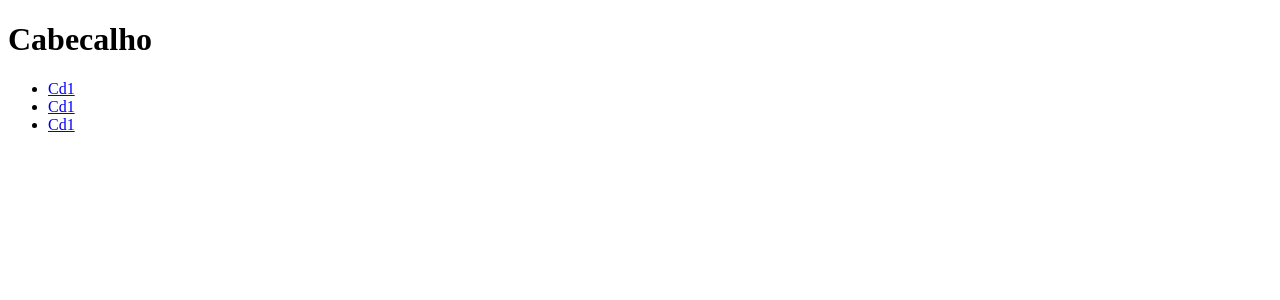
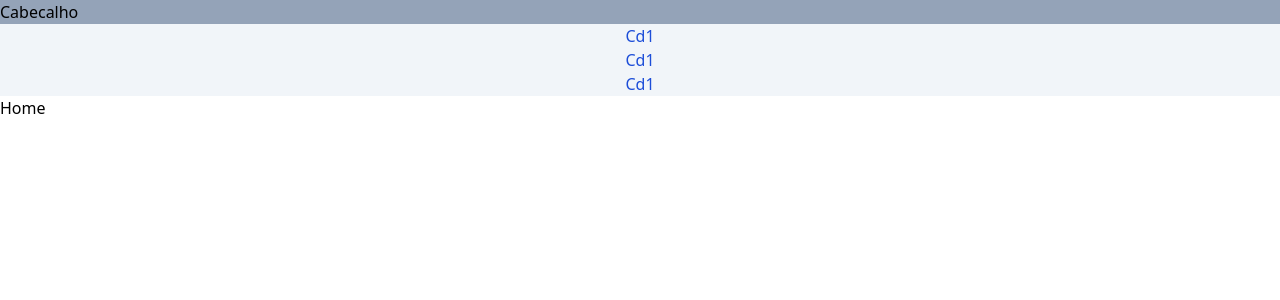
Before and after one commit to juvascoli/WorldsInCollision, a Next.js app in the folder cp04/: page / in a window 1280 px wide. Shown: the top 300 px of the page. Built offline with nearby package versions, Linux system fonts and the light colour scheme.

Commit message:
aplicando tailwind

```diff
--- a/cp04/src/app/globals.css
+++ b/cp04/src/app/globals.css
@@ -2,26 +2,12 @@
 @tailwind components;
 @tailwind utilities;
 
-:root {
-  --background: #ffffff;
-  --foreground: #171717;
+@layer components{
+  .cabecalho{
+      @apply bg-slate-400 w-full;
+  }
+  .menu{
+    @apply flex bg-slate-100 text-blue-700 justify-around
+  }
+
 }
-
-@media (prefers-color-scheme: dark) {
-  :root {
-    --background: #0a0a0a;
-    --foreground: #ededed;
-  }
-}
-
-body {
-  color: var(--foreground);
-  background: var(--background);
-  font-family: Arial, Helvetica, sans-serif;
-}
-
-@layer utilities {
-  .text-balance {
-    text-wrap: balance;
-  }
-}
--- a/cp04/src/app/layout.tsx
+++ b/cp04/src/app/layout.tsx
@@ -1,6 +1,6 @@
+import "@/app/globals.css";
 import Cabecalho from "@/components/Cabecalho/Cabecalho";
 import type { Metadata } from "next";
-
 
 export const metadata: Metadata = {
   title: "World In Collision",
--- a/cp04/src/app/page.tsx
+++ b/cp04/src/app/page.tsx
@@ -1,8 +1,8 @@
-import Image from "next/image";
 
 export default function Home() {
   return (
     <div>
+      <h1>Home</h1>
     </div>
   );
 }
--- a/cp04/src/components/Cabecalho/Cabecalho.tsx
+++ b/cp04/src/components/Cabecalho/Cabecalho.tsx
@@ -2,9 +2,9 @@
 import Menu from "../Menu/Menu"
 export default function Cabecalho() {
     return (
-        <div>
+        <header className="cabecalho">
             <h1>Cabecalho</h1>
             <Menu />
-        </div>
+        </header>
     )
 }
--- a/cp04/src/components/Menu/Menu.tsx
+++ b/cp04/src/components/Menu/Menu.tsx
@@ -5,7 +5,7 @@ import Link from "next/link";
 export default function Menu() {
     return (
         <div>
-            <nav>
+            <nav className="menu">
                 <ul>
                     <li><Link href="/"> Cd1 </Link></li>
                     <li><Link href="/"> Cd1 </Link></li>
```
